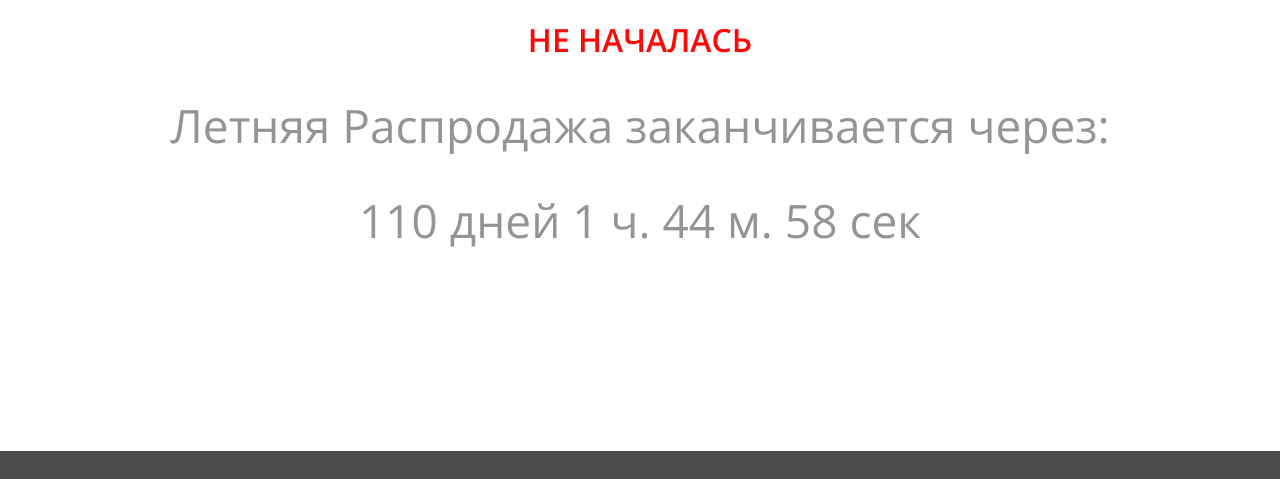
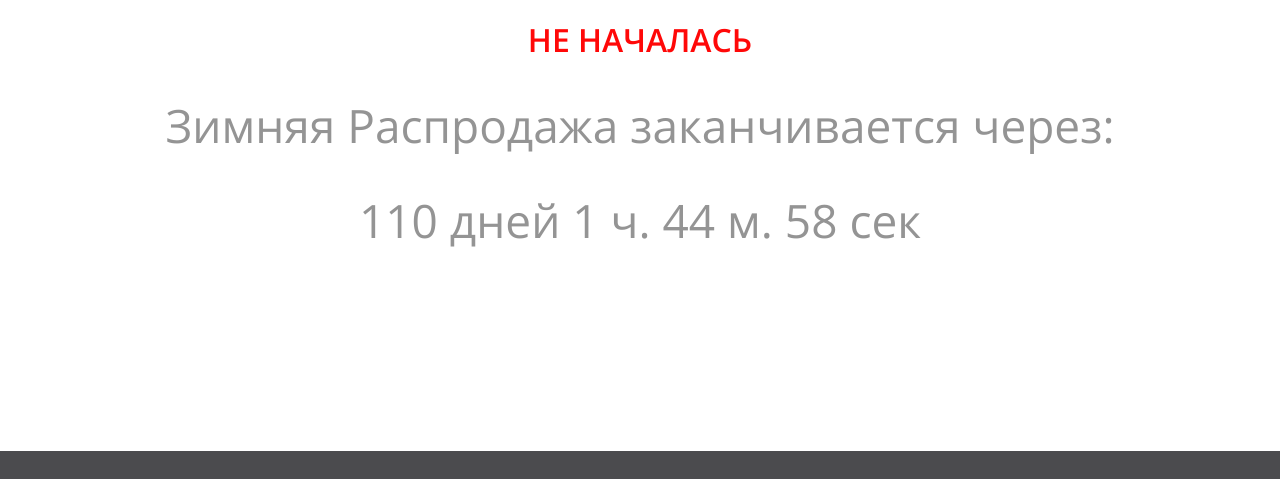
Before and after one commit to booby1545/SteamTimerSale, a plain HTML site: page now.html in a window 1280 px wide. Shown: the part 227-706 px from the top of the page. Drawn offline with Linux system fonts and the light colour scheme; files whose address does not match are found by name.

Commit message:
Add files via upload

```diff
--- a/now.html
+++ b/now.html
@@ -34,7 +34,7 @@
 
     <div class="zxc">
         <h1 class="notnow">НЕ НАЧАЛАСЬ</h1>
-        <p>Летняя Распродажа заканчивается через:</p>
+        <p>Зимняя Распродажа заканчивается через:</p>
         <p id="demo"></p>
 </div>
 <p id="demo2"></p>
```
Also changed, not shown: timer.html (+1 -1 lines).
